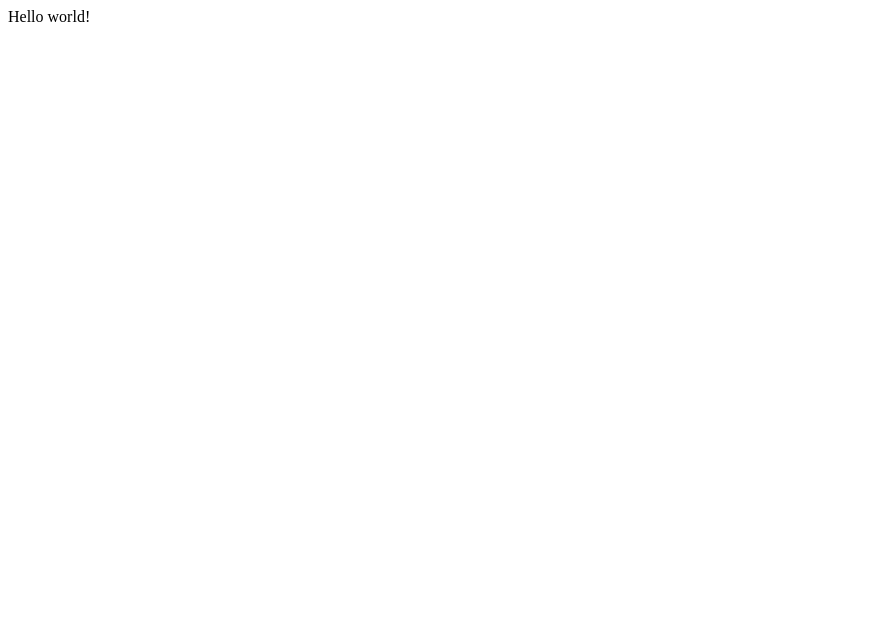
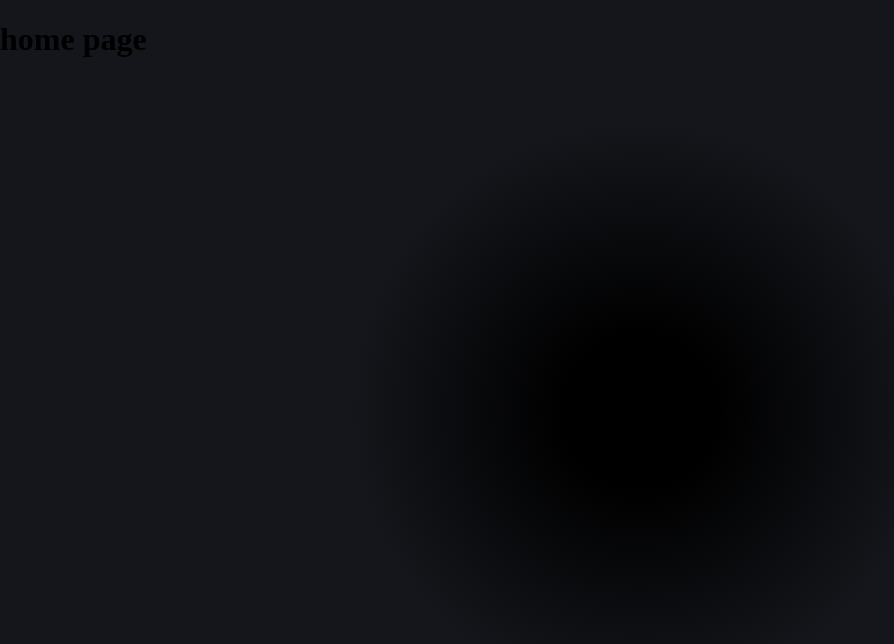
Before and after one commit to cardfaux/mynewsite, a Gatsby site: page / in a window 1280 px wide. Shown: the whole page, without its empty margins (0-894 px from the left). Built offline with nearby package versions, Linux system fonts and the light colour scheme; Gatsby itself is replaced by a stand-in of ours.

Commit message:
added sc r3f and spring

```diff
--- a/gatsby-config.js
+++ b/gatsby-config.js
@@ -5,6 +5,5 @@
  */
 
 module.exports = {
-  /* Your site config here */
-  plugins: [],
+  plugins: [`gatsby-plugin-styled-components`],
 }
--- a/src/pages/index.js
+++ b/src/pages/index.js
@@ -1,3 +1,8 @@
 import React from "react"
+import "../styles/style.css"
 
-export default () => <div>Hello world!</div>
+const HomePage = props => {
+  return <h1>home page</h1>
+}
+
+export default HomePage
--- /dev/null
+++ b/src/styles/style.css
@@ -0,0 +1,14 @@
+body {
+  overflow: hidden;
+  height: 100vh;
+  width: 100vw;
+  padding: 0;
+  margin: 0;
+  box-sizing: border-box;
+  background: rgb(0, 0, 0);
+  background: radial-gradient(
+    circle,
+    rgba(0, 0, 0, 1) 10%,
+    rgba(20, 22, 27, 1) 38%
+  );
+}
```
Also changed, not shown: package.json (+7 -1 lines), 1 other file.
